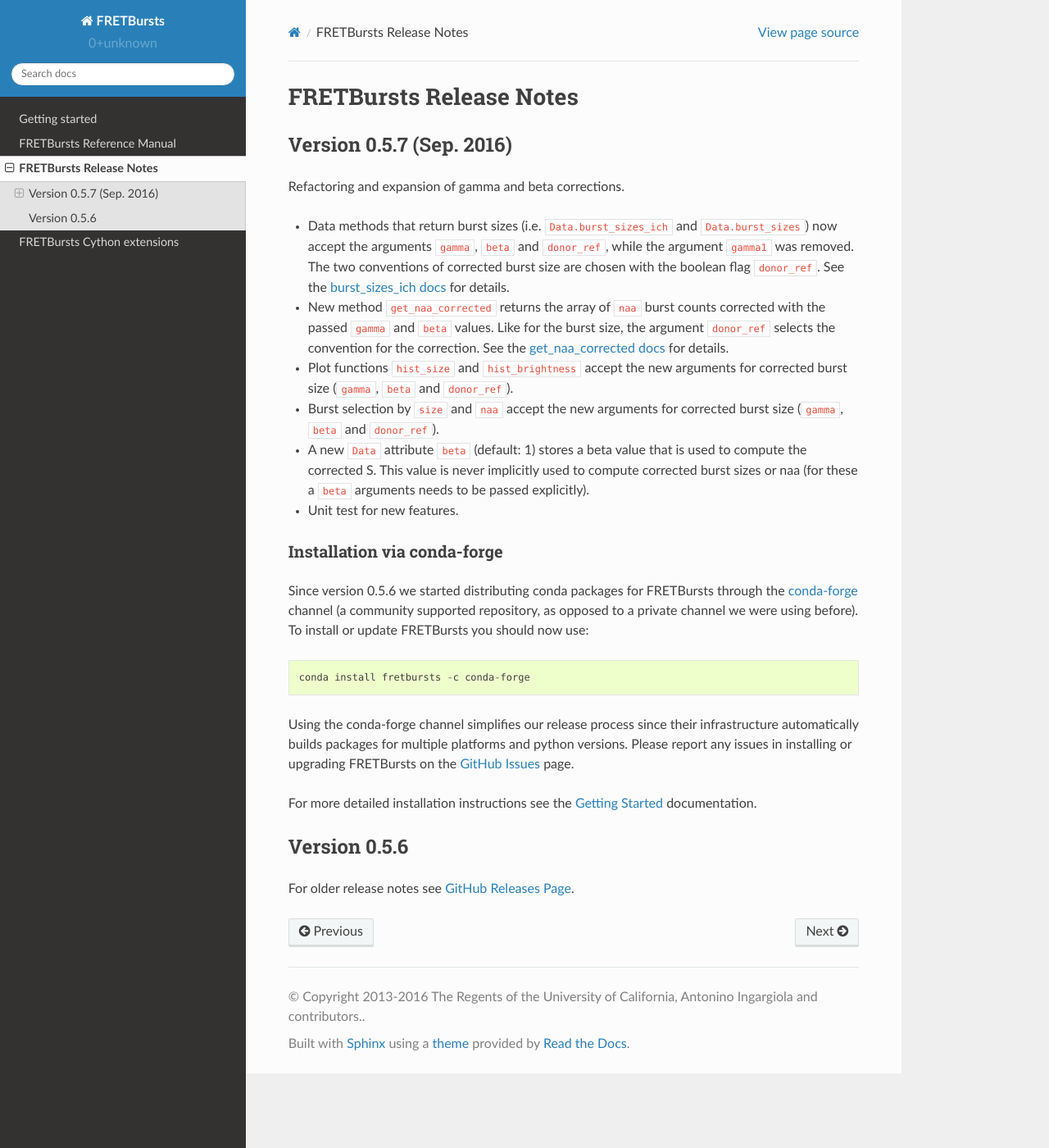
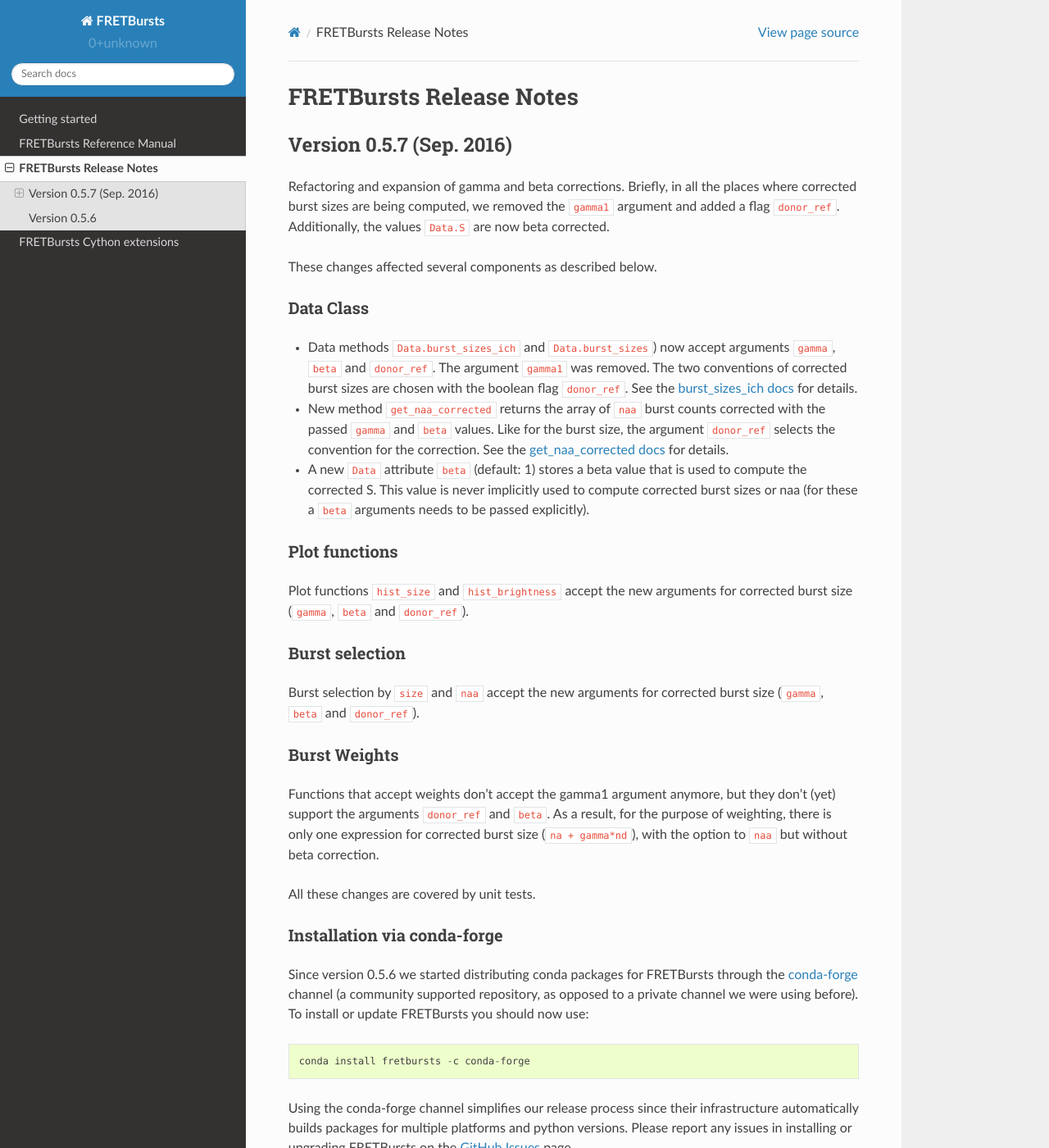
Before and after one commit to tritemio/FRETBursts, a Sphinx documentation site: the page built from docs/source/releasenotes.rst, in a window 1280 px wide and 1400 px high. Shown: the whole window at 82% size. Built offline with Sphinx 7.4.7 and the Read the Docs theme 2.0.0, drawn with Linux system fonts in a browser that asks for light colours; the version number could not be read and is left out.

Commit message:
DOC: Update release notes

```diff
--- a/docs/source/releasenotes.rst
+++ b/docs/source/releasenotes.rst
@@ -5,11 +5,20 @@
 -------------------------
 
 Refactoring and expansion of gamma and beta corrections.
+Briefly, in all the places where corrected burst sizes are being computed,
+we removed the `gamma1` argument and added a flag `donor_ref`.
+Additionally, the values `Data.S` are now beta corrected.
 
-- Data methods that return burst sizes (i.e. `Data.burst_sizes_ich` and
-  `Data.burst_sizes`) now accept the arguments ``gamma``, ``beta``
-  and ``donor_ref``, while the argument ``gamma1`` was removed.
-  The two conventions of corrected burst size are chosen with the boolean
+These changes affected
+several components as described below.
+
+Data Class
+~~~~~~~~~~
+
+- Data methods `Data.burst_sizes_ich` and `Data.burst_sizes`) now accept
+  arguments ``gamma``, ``beta`` and ``donor_ref``. The argument ``gamma1``
+  was removed.
+  The two conventions of corrected burst sizes are chosen with the boolean
   flag ``donor_ref``.
   See the `burst_sizes_ich docs <http://fretbursts.readthedocs.io/en/latest/data_class.html?highlight=get_naa#fretbursts.burstlib.Data.burst_sizes_ich>`__
   for details.
@@ -20,18 +29,35 @@
   See the `get_naa_corrected docs <http://fretbursts.readthedocs.io/en/latest/data_class.html?highlight=get_naa#fretbursts.burstlib.Data.get_naa_corrected>`__
   for details.
 
-- Plot functions `hist_size` and `hist_brightness` accept the new arguments
-  for corrected burst size (``gamma``, ``beta`` and ``donor_ref``).
-
-- Burst selection by `size` and `naa` accept the new arguments
-  for corrected burst size (``gamma``, ``beta`` and ``donor_ref``).
-
 - A new `Data` attribute ``beta`` (default: 1) stores a beta value that is used
   to compute the corrected S. This value is never implicitly used to compute
   corrected burst sizes or naa (for these a `beta` arguments needs to be
   passed explicitly).
 
-- Unit test for new features.
+
+Plot functions
+~~~~~~~~~~~~~~
+
+Plot functions `hist_size` and `hist_brightness` accept the new arguments
+for corrected burst size (``gamma``, ``beta`` and ``donor_ref``).
+
+Burst selection
+~~~~~~~~~~~~~~~
+
+Burst selection by `size` and `naa` accept the new arguments
+for corrected burst size (``gamma``, ``beta`` and ``donor_ref``).
+
+Burst Weights
+~~~~~~~~~~~~~
+
+Functions that accept weights don't accept the gamma1 argument anymore,
+but they don't (yet) support the arguments `donor_ref` and `beta`.
+As a result, for the purpose of weighting, there is only one expression
+for corrected burst size (``na + gamma*nd``), with the option to ``naa``
+but without beta correction.
+
+
+All these changes are covered by unit tests.
 
 Installation via conda-forge
 ~~~~~~~~~~~~~~~~~~~~~~~~~~~~
```
